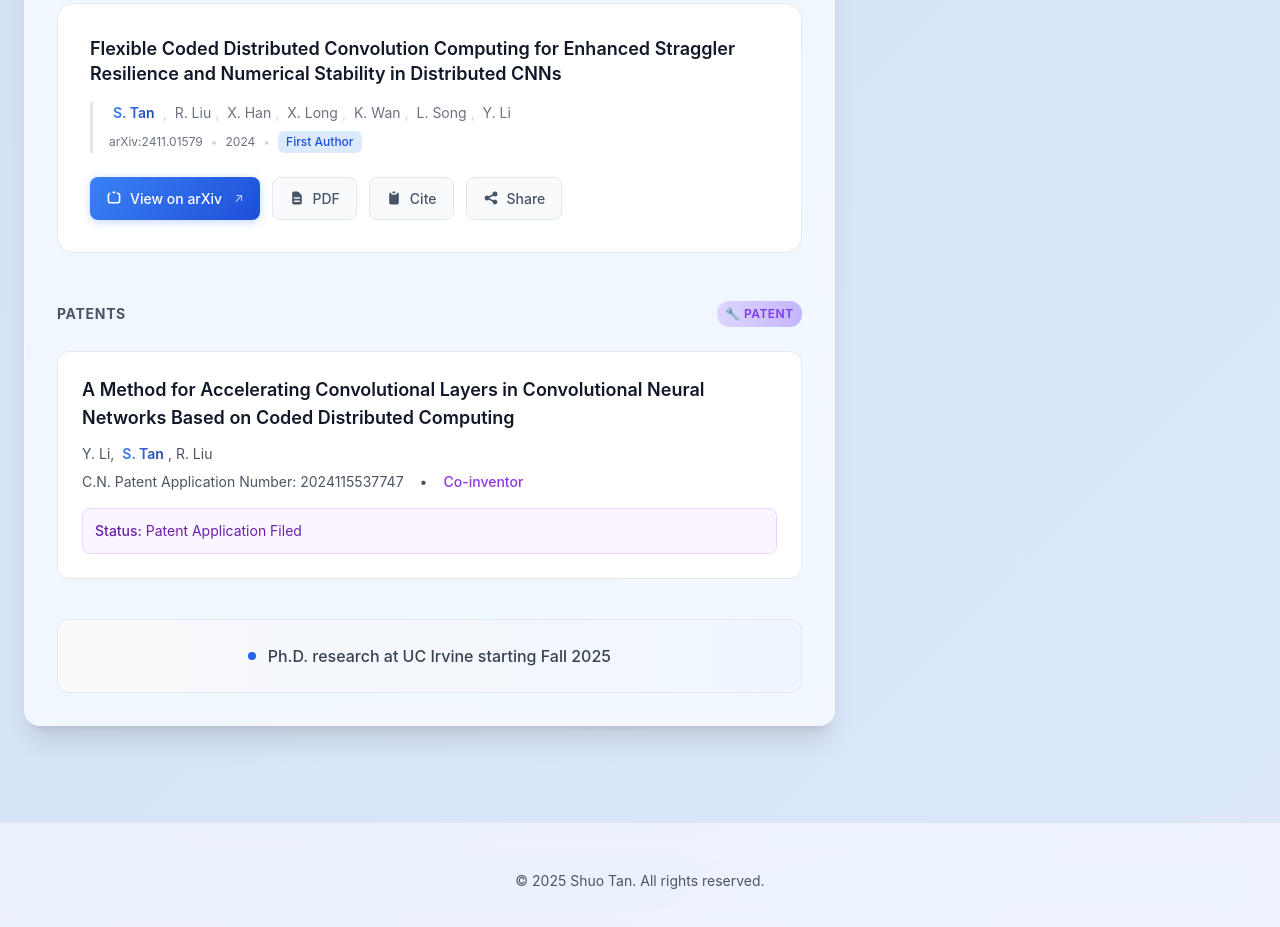
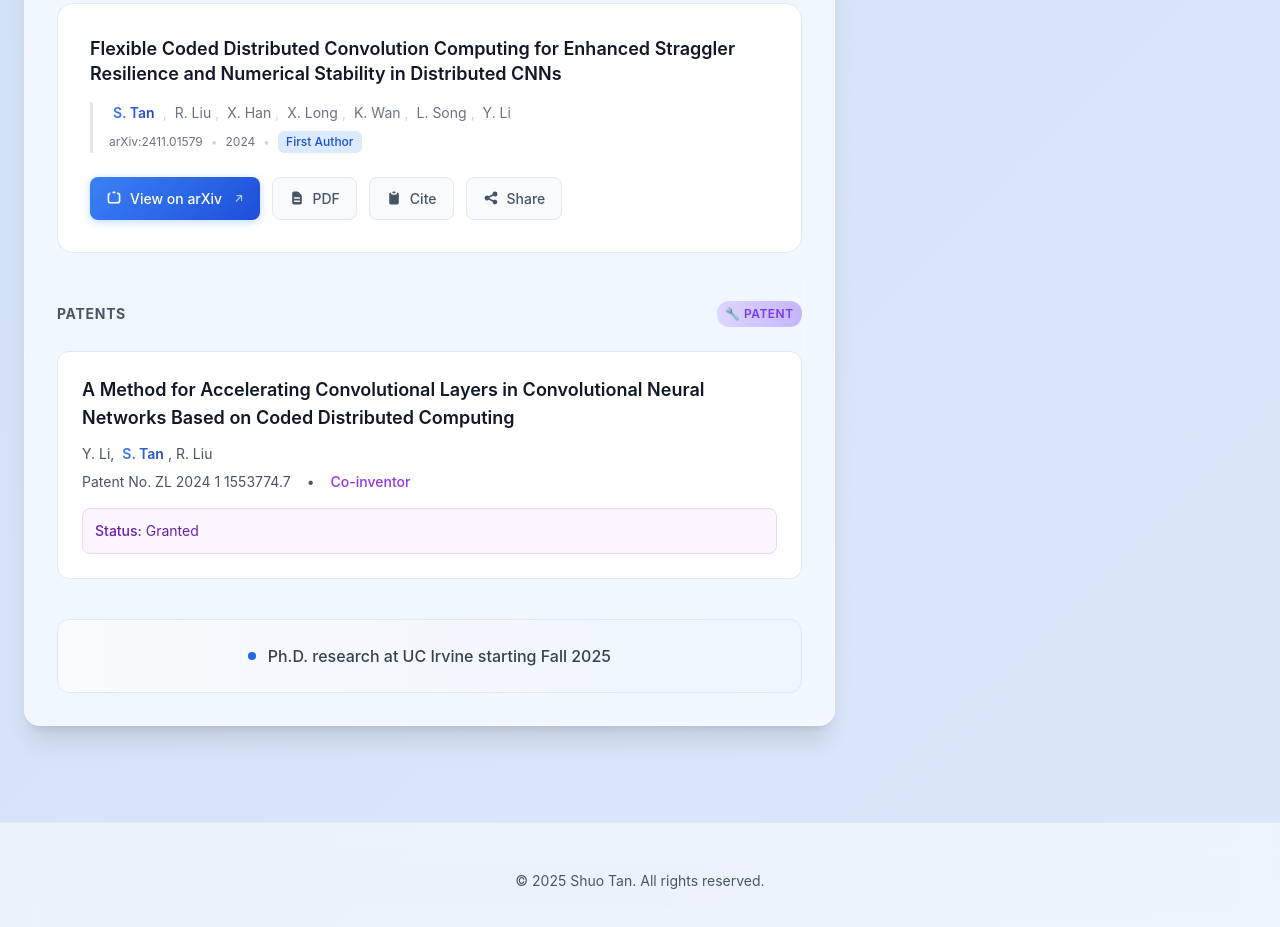
Before and after one commit to TSEason2022/tseason2022.github.io, a plain HTML site: page index.html in a window 1280 px wide. Shown: the part 1598-2525 px from the top of the page. Drawn offline with nearby package versions, Linux system fonts and the light colour scheme.

Commit message:
Add files via upload

```diff
--- a/index.html
+++ b/index.html
@@ -984,7 +984,7 @@
                   Y. Li, <span class="author-highlight">S. Tan</span>, R. Liu
                 </p>
                 <div class="flex flex-wrap items-center gap-4 text-sm text-gray-600 mt-2">
-                  <span>C.N. Patent Application Number: 2024115537747</span>
+                  <span>Patent No. ZL 2024 1 1553774.7</span>
                   <span>•</span>
                   <span class="text-purple-600 font-medium">Co-inventor</span>
                 </div>
@@ -992,8 +992,7 @@
 
               <div class="bg-purple-50 border border-purple-200 rounded-lg p-3">
                 <p class="text-purple-800 text-sm">
-                  <span class="font-medium">Status:</span> Patent Application Filed
-                </p>
+                  <span class="font-medium">Status:</span> Granted</p>
               </div>
             </article>
           </div>
```
